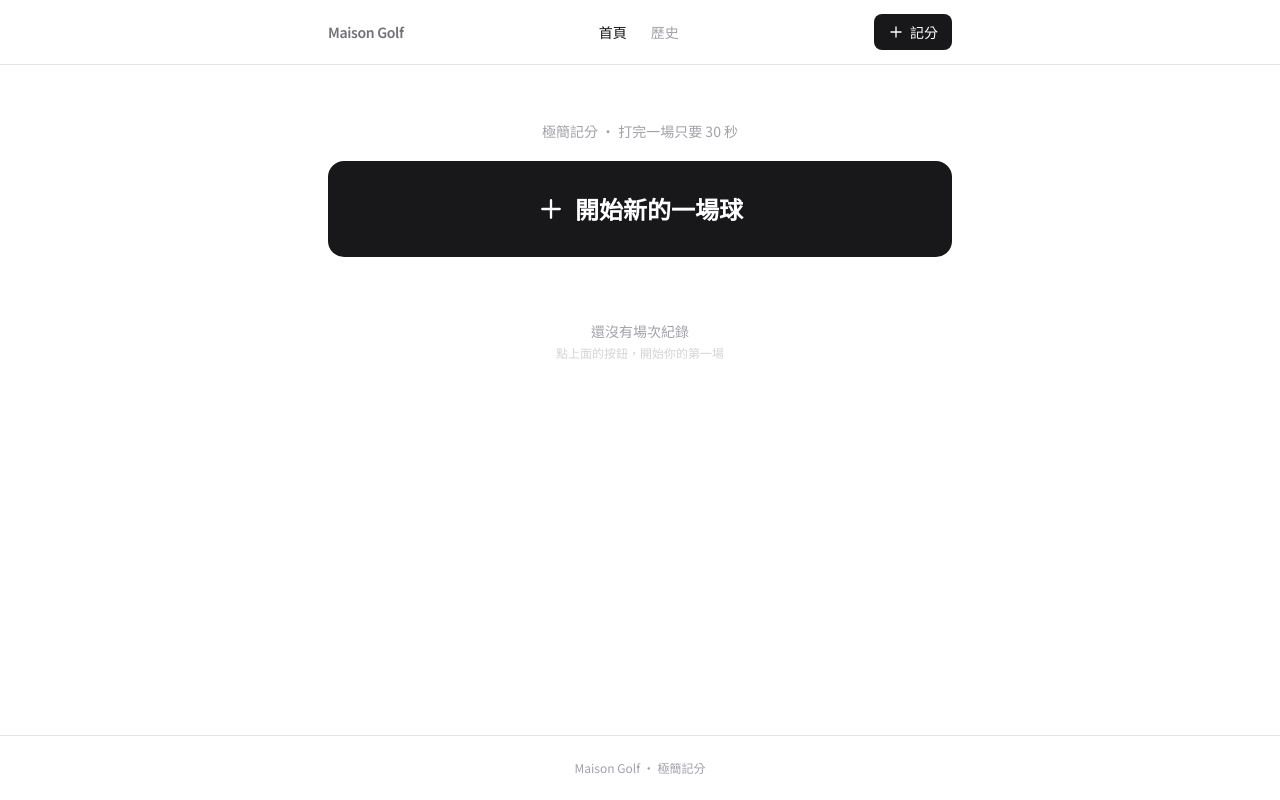
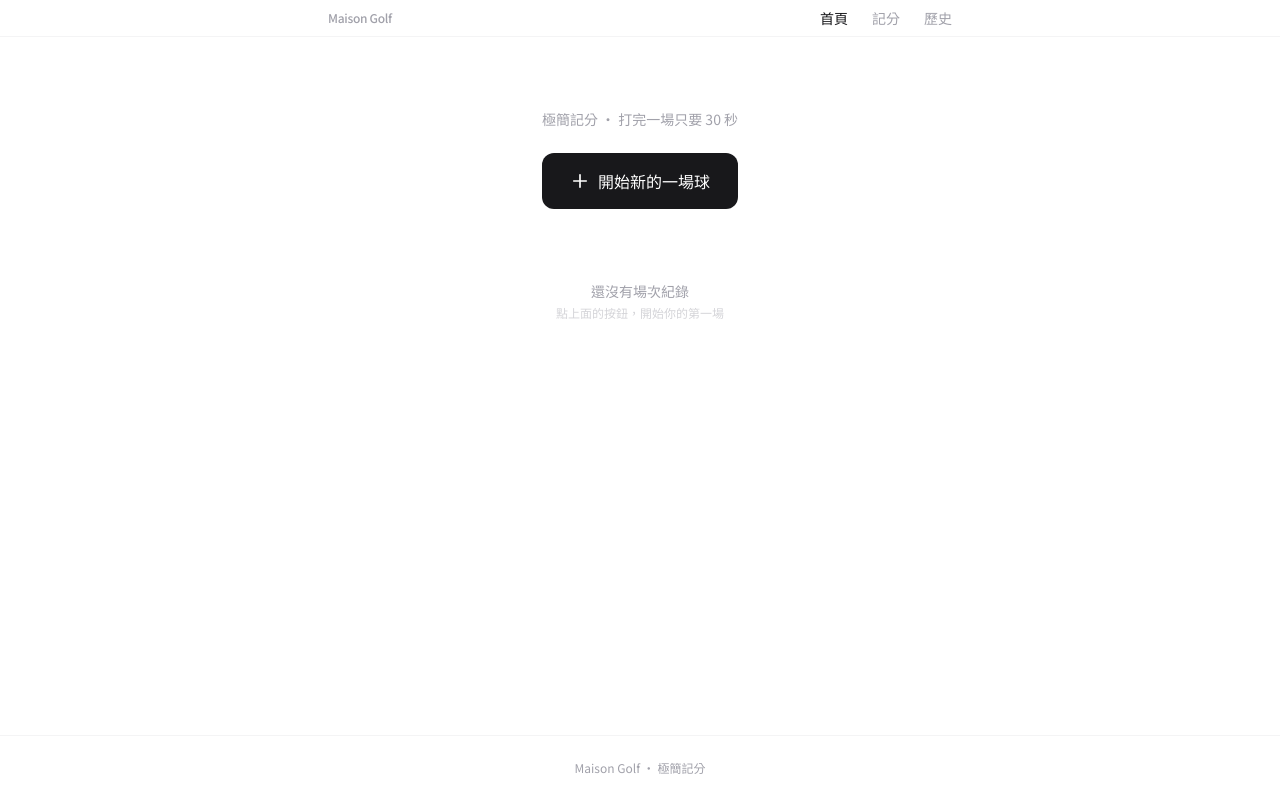
Before and after one commit to aimonkeycow1/maisongolf, a Flask app: page / in a window 1280 px wide. Run offline with Flask 3, Linux system fonts and the light colour scheme; some libraries are stand-ins or nearby versions.

Commit message:
style: 極致輕量工具風再簡化（header/底部導航/留白）
- 頂部 header 瘦身：高度降低、底線淡化、Logo 縮小，桌面導航改全文字（記分不再用黑色按鈕）
- 底部導航扁平化：移除中央突出的黑色圓鈕，改等寬小分頁、圖示縮小、未選色更淡
- 首頁主按鈕縮小量體；列表分隔線淡化、加大留白

Co-authored-by: Cursor <cursoragent@cursor.com>

```diff
--- a/templates/base.html
+++ b/templates/base.html
@@ -46,86 +46,75 @@
 </head>
 <body class="min-h-full flex flex-col bg-white font-sans text-zinc-900 antialiased">
 
-  {# ── 頂部 Header（極簡工具風：白底細線、文字 Logo） ── #}
-  <header class="sticky top-0 z-50 border-b border-zinc-200 bg-white/90 backdrop-blur">
-    <div class="mx-auto max-w-2xl px-5 py-3.5 sm:px-6">
+  {# ── 頂部 Header（極致輕量：極薄、純白、全文字） ── #}
+  <header class="sticky top-0 z-50 border-b border-zinc-100 bg-white/95 backdrop-blur">
+    <div class="mx-auto max-w-2xl px-5 py-2 sm:px-6">
       <div class="flex items-center justify-between gap-3">
 
         {# 文字 Logo（品牌極弱化） #}
         <a href="{{ url_for('index') }}"
-           class="text-sm font-semibold tracking-tight text-zinc-500 no-underline transition hover:text-zinc-900 shrink-0"
+           class="text-xs font-medium tracking-tight text-zinc-400 no-underline transition hover:text-zinc-900 shrink-0"
            aria-label="Maison Golf 首頁">
           Maison&nbsp;Golf
         </a>
 
-        {# 桌面中央導覽（手機改用底部列） #}
+        {# 桌面導覽：全文字、零色塊（手機改用底部列） #}
         <nav class="hidden sm:flex items-center gap-6" role="navigation" aria-label="主選單">
           {% from '_macros.html' import nav_link %}
           {{ nav_link(url_for('index'), '首頁', page == 'home') }}
+          {{ nav_link(url_for('score_entry'), '記分', page == 'score') }}
           {{ nav_link(url_for('history'), '歷史', page == 'history') }}
         </nav>
-
-        {# 右側主行動 #}
-        <div class="flex items-center gap-2">
-          <a href="{{ url_for('score_entry') }}"
-             class="hidden sm:inline-flex items-center gap-1.5 rounded-lg bg-zinc-900 px-3.5 py-2 text-sm font-medium text-white transition hover:bg-zinc-700 no-underline">
-            <svg class="h-4 w-4" fill="none" stroke="currentColor" stroke-width="2" viewBox="0 0 24 24"><path stroke-linecap="round" stroke-linejoin="round" d="M12 4.5v15m7.5-7.5h-15"/></svg>
-            記分
-          </a>
-        </div>
 
       </div>
     </div>
   </header>
 
   {# ── 主內容區（手機底部加 padding 避免被底欄遮住） ── #}
-  <main class="mx-auto w-full max-w-2xl flex-1 px-5 py-8 pb-28 sm:pb-12 sm:px-6">
+  <main class="mx-auto w-full max-w-2xl flex-1 px-5 py-10 pb-24 sm:pb-14 sm:px-6">
     {% block content %}{% endblock %}
   </main>
 
   {# ── 桌面 Footer（極淡一行） ── #}
-  <footer class="mt-auto hidden border-t border-zinc-200 sm:block">
+  <footer class="mt-auto hidden border-t border-zinc-100 sm:block">
     <div class="mx-auto max-w-2xl px-6 py-6 text-center text-xs text-zinc-400">
       Maison Golf · 極簡記分
     </div>
   </footer>
 
-  {# ── 手機底部導航列（白底細線、單色） ── #}
-  <nav class="sm:hidden fixed bottom-0 inset-x-0 z-50 border-t border-zinc-200 bg-white/95 backdrop-blur"
+  {# ── 手機底部導航列（極輕：純白、細線、小圖示、等寬分頁） ── #}
+  <nav class="sm:hidden fixed bottom-0 inset-x-0 z-50 border-t border-zinc-100 bg-white/95 backdrop-blur"
        role="navigation" aria-label="主選單">
-    <div class="flex items-stretch justify-around px-2 py-1.5 safe-area-bottom">
+    <div class="flex items-stretch justify-around px-2 py-1 safe-area-bottom">
 
       {# 首頁 #}
       <a href="{{ url_for('index') }}"
-         class="flex flex-col items-center justify-center gap-1 flex-1 py-2 px-1 transition-colors no-underline
-                {% if page == 'home' %}text-zinc-900{% else %}text-zinc-400{% endif %}">
-        <svg class="h-6 w-6" fill="none" stroke="currentColor" stroke-width="1.6" viewBox="0 0 24 24">
+         class="flex flex-col items-center justify-center gap-0.5 flex-1 py-1.5 px-1 transition-colors no-underline
+                {% if page == 'home' %}text-zinc-900{% else %}text-zinc-300{% endif %}">
+        <svg class="h-5 w-5" fill="none" stroke="currentColor" stroke-width="1.5" viewBox="0 0 24 24">
           <path stroke-linecap="round" stroke-linejoin="round" d="M2.25 12l8.954-8.955a1.126 1.126 0 011.591 0L21.75 12M4.5 9.75v10.125c0 .621.504 1.125 1.125 1.125H9.75v-4.875c0-.621.504-1.125 1.125-1.125h2.25c.621 0 1.125.504 1.125 1.125V21h4.125c.621 0 1.125-.504 1.125-1.125V9.75M8.25 21h8.25"/>
         </svg>
-        <span class="text-[10px] font-medium leading-none">首頁</span>
+        <span class="text-[10px] leading-none">首頁</span>
       </a>
 
-      {# 記分 — 中間黑色扁平圓鈕 #}
+      {# 記分 — 普通分頁（已扁平化） #}
       <a href="{{ url_for('score_entry') }}"
-         class="flex flex-col items-center justify-center gap-1 flex-1 py-1 px-1 no-underline -mt-3"
-         aria-label="開始記分">
-        <span class="flex h-12 w-12 items-center justify-center rounded-full border-2 border-white transition active:scale-95
-                     {% if page == 'score' %}bg-zinc-700{% else %}bg-zinc-900{% endif %} text-white">
-          <svg class="h-6 w-6" fill="none" stroke="currentColor" stroke-width="2.2" viewBox="0 0 24 24">
-            <path stroke-linecap="round" stroke-linejoin="round" d="M12 4.5v15m7.5-7.5h-15"/>
-          </svg>
-        </span>
-        <span class="mt-0.5 text-[10px] font-medium leading-none {% if page == 'score' %}text-zinc-900{% else %}text-zinc-400{% endif %}">記分</span>
+         class="flex flex-col items-center justify-center gap-0.5 flex-1 py-1.5 px-1 transition-colors no-underline
+                {% if page == 'score' %}text-zinc-900{% else %}text-zinc-300{% endif %}">
+        <svg class="h-5 w-5" fill="none" stroke="currentColor" stroke-width="1.5" viewBox="0 0 24 24">
+          <path stroke-linecap="round" stroke-linejoin="round" d="M12 4.5v15m7.5-7.5h-15"/>
+        </svg>
+        <span class="text-[10px] leading-none">記分</span>
       </a>
 
       {# 歷史 #}
       <a href="{{ url_for('history') }}"
-         class="flex flex-col items-center justify-center gap-1 flex-1 py-2 px-1 transition-colors no-underline
-                {% if page == 'history' %}text-zinc-900{% else %}text-zinc-400{% endif %}">
-        <svg class="h-6 w-6" fill="none" stroke="currentColor" stroke-width="1.6" viewBox="0 0 24 24">
+         class="flex flex-col items-center justify-center gap-0.5 flex-1 py-1.5 px-1 transition-colors no-underline
+                {% if page == 'history' %}text-zinc-900{% else %}text-zinc-300{% endif %}">
+        <svg class="h-5 w-5" fill="none" stroke="currentColor" stroke-width="1.5" viewBox="0 0 24 24">
           <path stroke-linecap="round" stroke-linejoin="round" d="M8.25 6.75h12M8.25 12h12m-12 5.25h12M3.75 6.75h.007v.008H3.75V6.75zm.375 0a.375.375 0 11-.75 0 .375.375 0 01.75 0zM3.75 12h.007v.008H3.75V12zm.375 0a.375.375 0 11-.75 0 .375.375 0 01.75 0zm-.375 5.25h.007v.008H3.75v-.008zm.375 0a.375.375 0 11-.75 0 .375.375 0 01.75 0z"/>
         </svg>
-        <span class="text-[10px] font-medium leading-none">歷史</span>
+        <span class="text-[10px] leading-none">歷史</span>
       </a>
 
     </div>
--- a/templates/history.html
+++ b/templates/history.html
@@ -7,7 +7,7 @@
   <span id="history-count" class="text-sm text-zinc-400"></span>
 </div>
 
-<div id="history-list" class="divide-y divide-zinc-200 border-y border-zinc-200 hidden"></div>
+<div id="history-list" class="divide-y divide-zinc-100 hidden"></div>
 
 <div id="history-empty" class="mt-10 hidden text-center">
   <p class="text-sm text-zinc-400">還沒有場次紀錄</p>
--- a/templates/index.html
+++ b/templates/index.html
@@ -4,7 +4,7 @@
 
 {# 續打草稿提示（由 JS 顯示） #}
 <a id="resume-draft" href="{{ url_for('score_entry') }}"
-   class="mb-6 hidden items-center justify-between gap-3 rounded-xl border border-zinc-300 px-4 py-3.5 no-underline transition hover:border-zinc-900">
+   class="mb-6 hidden items-center justify-between gap-3 rounded-xl border border-zinc-200 px-4 py-3.5 no-underline transition hover:border-zinc-400">
   <div class="min-w-0">
     <p class="text-sm font-medium text-zinc-900">繼續未完成的記分</p>
     <p id="resume-sub" class="mt-0.5 truncate text-xs text-zinc-400"></p>
@@ -12,12 +12,12 @@
   <span class="shrink-0 text-sm font-medium text-zinc-500">繼續 →</span>
 </a>
 
-{# 主按鈕 #}
-<section class="py-6 text-center">
+{# 主按鈕（縮小量體，仍是主行動） #}
+<section class="py-8 text-center">
   <p class="text-sm text-zinc-400">極簡記分 · 打完一場只要 30 秒</p>
   <a href="{{ url_for('score_entry') }}"
-     class="mt-5 flex w-full items-center justify-center gap-2.5 rounded-2xl bg-zinc-900 px-6 py-8 text-2xl font-semibold text-white no-underline transition active:scale-[0.99] hover:bg-zinc-700">
-    <svg class="h-7 w-7" fill="none" stroke="currentColor" stroke-width="2" viewBox="0 0 24 24"><path stroke-linecap="round" stroke-linejoin="round" d="M12 4.5v15m7.5-7.5h-15"/></svg>
+     class="mt-6 inline-flex items-center justify-center gap-2 rounded-xl bg-zinc-900 px-7 py-4 text-base font-medium text-white no-underline transition active:scale-[0.99] hover:bg-zinc-700">
+    <svg class="h-5 w-5" fill="none" stroke="currentColor" stroke-width="2" viewBox="0 0 24 24"><path stroke-linecap="round" stroke-linejoin="round" d="M12 4.5v15m7.5-7.5h-15"/></svg>
     開始新的一場球
   </a>
 </section>
@@ -28,7 +28,7 @@
     <h2 class="text-sm font-medium text-zinc-700">最近場次</h2>
     <a href="{{ url_for('history') }}" class="text-sm font-medium text-zinc-400 no-underline transition hover:text-zinc-900">查看全部 →</a>
   </div>
-  <div id="recent-list" class="divide-y divide-zinc-200 border-y border-zinc-200"></div>
+  <div id="recent-list" class="divide-y divide-zinc-100"></div>
 </section>
 
 {# 空狀態 #}
```
Also changed, not shown: templates/score.html (+6 -6 lines).
